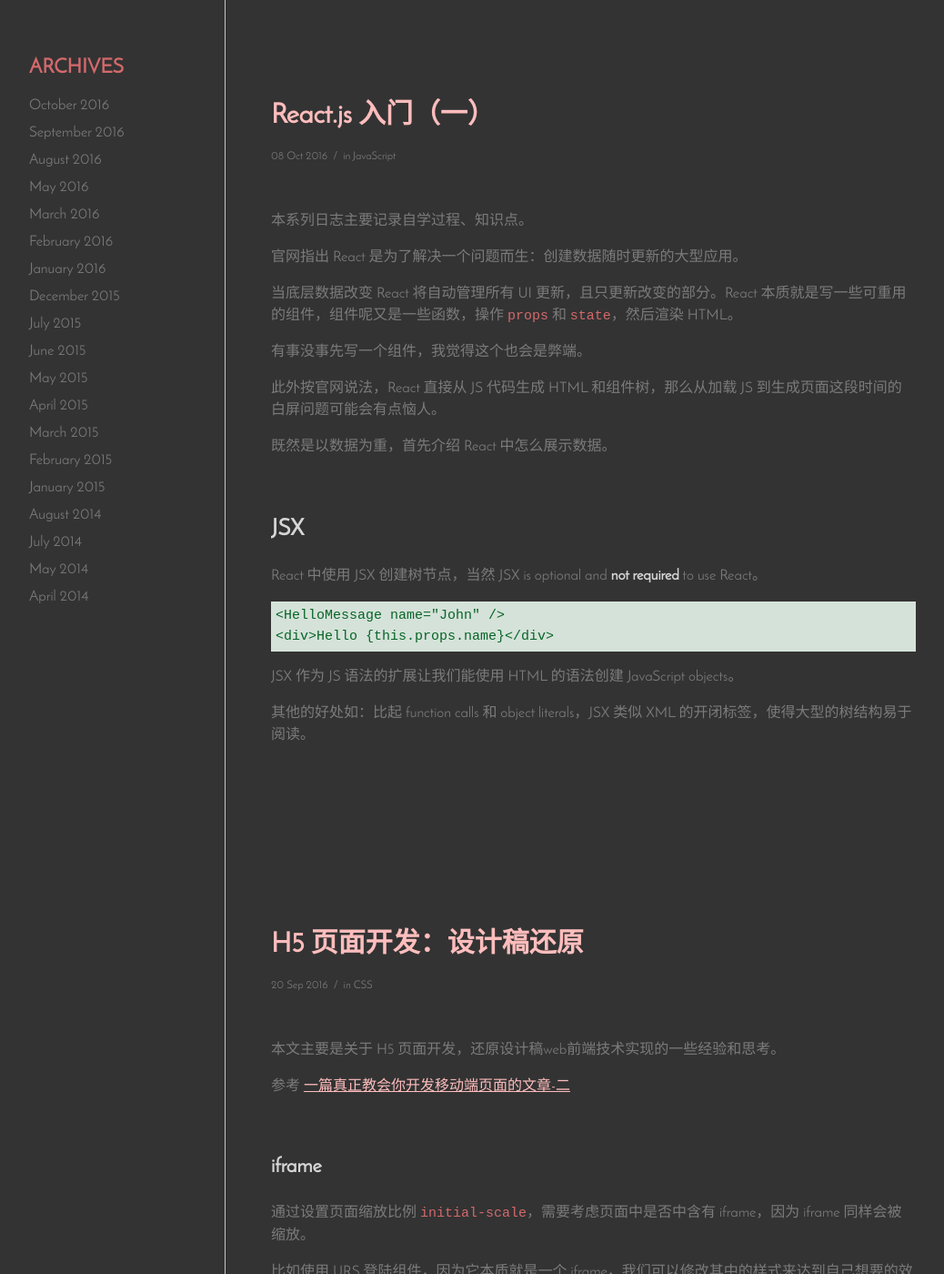
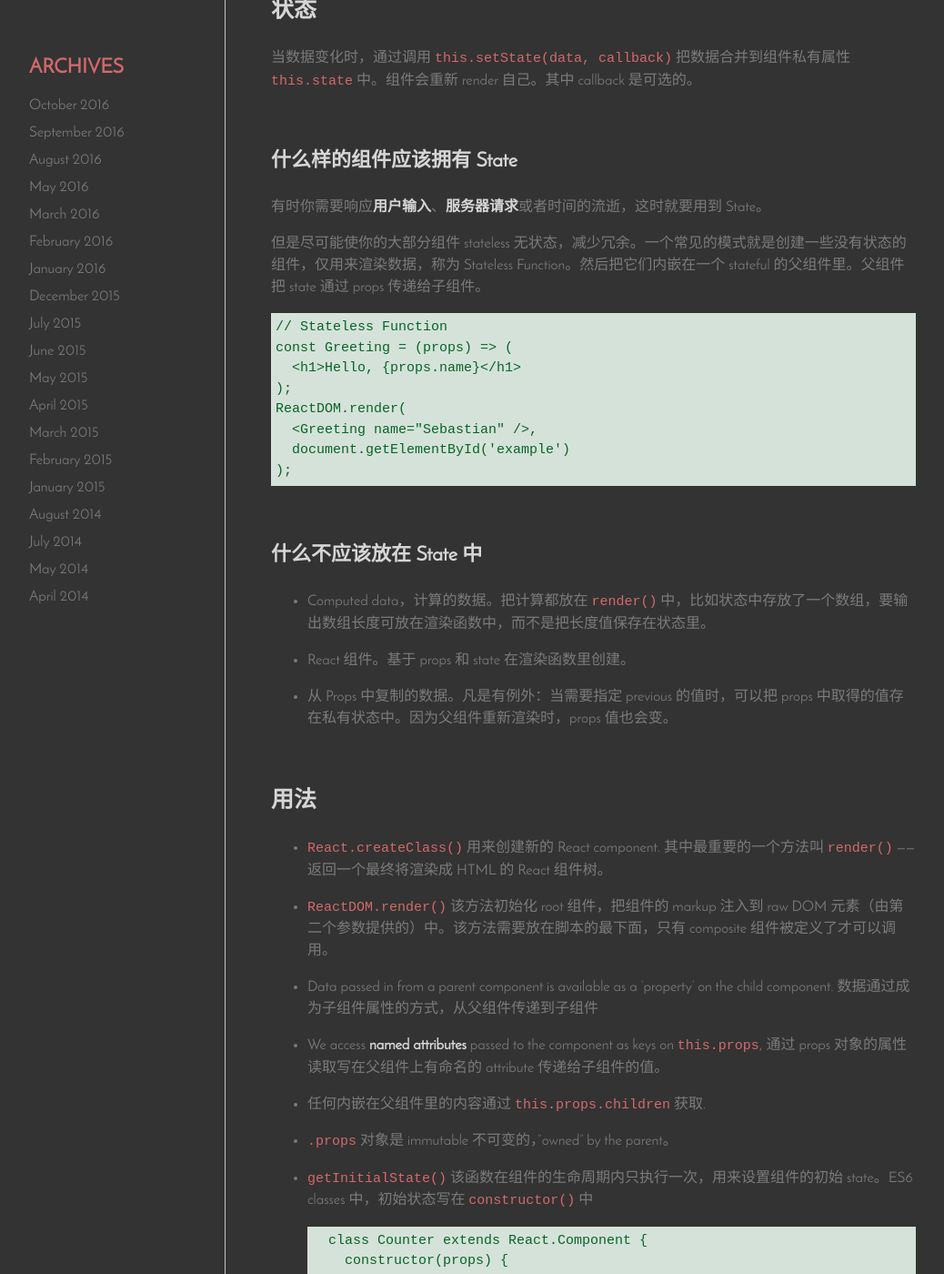
Before and after one commit to Vivi-wu/dive-into-web, a Jekyll site: the page built from blogs/index.html, in a window 1280 px wide and 1400 px high, scrolled down 987 px. Shown: the whole window at 91% size, without its empty margins (98-1136 px from the left). Built offline with Jekyll 4.4.1, drawn with Linux system fonts in a browser that asks for light colours; nearby versions of some CDN libraries; the list of posts is cut into pages by our own code; some of the changed text lies outside the part shown.

Commit message:
update React官网文档再学习

```diff
--- a/_posts/2016-10-08-React-basic.markdown
+++ b/_posts/2016-10-08-React-basic.markdown
@@ -87,18 +87,53 @@
 
 当组件的所有属性 props 可预知时，可以把它们一一写在组件上传递给子组件。但有时不能预知全部属性，而 props 作为 immutable 的对象，不要给对象写属性如：`component.props.foo = x;`
 
-此时可以使用 JSX 的新特性，被称作 spread attributes。不直接对 `component.props` 操作
+此时可以使用 JSX 的新特性，被称作 **spread attributes**。不直接对 `component.props` 操作也能解决前面的问题。
 
     var props = {};
     props.foo = x;
     props.bar = y;
     var component = <Component {...props} />;
 
-还可以用来合并老的 `props` 和额外的属性值，如下:
+`{...this.props}` 属性的传递把组件上的 HTML attributes 都复制到底层的 HTML 元素上，save typing！
+
+此外还可以用来合并老的 `props` 和额外的属性值，如下:
 
     <Component {...this.props} more="values" />
 
 注意：attribute 的**书写顺序很重要**，写在右边的覆盖前面的同名特性。
+
+还可以指定哪个属性不往下面传递：
+
+    function FancyCheckbox(props) {
+      var { checked, ...other } = props;
+      var fancyClass = checked ? 'FancyChecked' : 'FancyUnchecked';
+      // `other` contains { onClick: console.log } but not the checked property
+      return (
+        <div {...other} className={fancyClass} />
+      );
+    }
+    ReactDOM.render(
+      <FancyCheckbox checked={true} onClick={console.log.bind(console)}>
+        Hello world!
+      </FancyCheckbox>,
+      document.getElementById('example')
+    );
+
+如果既想要消费一个属性，又想把它传递下去，就在子组件上再明确地写下这个属性即可：
+
+    function FancyCheckbox(props) {
+      var { checked, title, ...other } = props;
+      var fancyClass = checked ? 'FancyChecked' : 'FancyUnchecked';
+      var fancyTitle = checked ? 'X ' + title : 'O ' + title;
+      return (
+        <label>
+          <input {...other} checked={checked} className={fancyClass}
+            type="checkbox"
+          />
+          {fancyTitle}
+        </label>
+      );
+    }
 
 ## 实践中遇到的问题
 
--- /dev/null
+++ b/_posts/2016-10-19-React-basic-2.markdown
@@ -0,0 +1,163 @@
+---
+title:  "React.js 入门（二）"
+category: JavaScript
+---
+本章主要写 React 的数据操作
+
+## 事件处理
+
+React 保证所有事件在各种浏览器中表现一致，与 W3C spec 的冒泡和捕捉一致。
+
+使用 **camelCase** 的特性名绑定事件处理函数（区别于 HTML 元素的全小写 `onclick`）.
+
+每个事件处理函数自动绑定它所属的组件实例，除了使用 ES6 class 语法时。
+
+    class SayHello extends React.Component {
+      constructor(props) {
+        super(props);
+        // This line is important! 需要手动绑定 this 到实例
+        this.handleClick = this.handleClick.bind(this);
+      }
+
+      handleClick() {
+        alert('Hello!');
+      }
+
+      render() {
+        // Because `this.handleClick` is bound, we can use it as an event handler.
+        return (
+          <button onClick={this.handleClick}>
+            Say hello
+          </button>
+        );
+      }
+    }
+
+## 状态
+
+当数据变化时，通过调用 `this.setState(data, callback)` 把数据合并到组件私有属性 `this.state` 中。组件会重新 render 自己。其中 callback 是可选的。
+
+### 什么样的组件应该拥有 State
+
+有时你需要响应**用户输入**、**服务器请求**或者时间的流逝，这时就要用到 State。
+
+但是尽可能使你的大部分组件 stateless 无状态，减少冗余。一个常见的模式就是创建一些没有状态的组件，仅用来渲染数据，称为 Stateless Function。然后把它们内嵌在一个 stateful 的父组件里。父组件把 state 通过 props 传递给子组件。
+
+    // Stateless Function
+    const Greeting = (props) => (
+      <h1>Hello, {props.name}</h1>
+    );
+    ReactDOM.render(
+      <Greeting name="Sebastian" />,
+      document.getElementById('example')
+    );
+
+### 什么不应该放在 State 中
+
++ Computed data，计算的数据。把计算都放在 `render()` 中，比如状态中存放了一个数组，要输出数组长度可放在渲染函数中，而不是把长度值保存在状态里。
++ React 组件。基于 props 和 state 在渲染函数里创建。
++ 从 Props 中复制的数据。凡是有例外：当需要指定 previous 的值时，可以把 props 中取得的值存在私有状态中。因为父组件重新渲染时，props 值也会变。
+
+## 用法
+
++ `React.createClass()` 用来创建新的 React component. 其中最重要的一个方法叫 `render()` —— 返回一个最终将渲染成 HTML 的 React 组件树。
++ `ReactDOM.render()` 该方法初始化 root 组件，把组件的 markup 注入到 raw DOM 元素（由第二个参数提供的）中。该方法需要放在脚本的最下面，只有 composite 组件被定义了才可以调用。
++ Data passed in from a parent component is available as a 'property' on the child component. 数据通过成为子组件属性的方式，从父组件传递到子组件
++ We access **named attributes** passed to the component as keys on `this.props`, 通过 props 对象的属性读取写在父组件上有命名的 attribute 传递给子组件的值。
++ 任何内嵌在父组件里的内容通过 `this.props.children` 获取.
++ `.props` 对象是 immutable 不可变的，"owned" by the parent。
++ `getInitialState()` 该函数在组件的生命周期内只执行一次，用来设置组件的初始 state。ES6 classes 中，初始状态写在 `constructor()` 中
+
+        class Counter extends React.Component {
+          constructor(props) {
+            super(props);
+            this.state = {count: props.initialCount};
+          }
+          // ...
+        }
+        // 等价写法
+        var Counter = React.createClass({
+          getInitialState: function() {
+            return {count: this.props.initialCount};
+          },
+          // ...
+        });
+
++ `componentDidMount` 函数在组件**第一次**被渲染时由 React 自动调用。
++ 无状态的函数仍然可以设置 `propTypes` 和 `defaultProps`。
++ 官方建议使用 ES6 语法。
+
+
+One **limitation**: React 组件只能渲染一个 **single root node** 单独的一个根节点. 如果你想要返回过个节点，它们必须要 be wrapped 被包裹在一个唯一的根节点元素里。
+
+### Dynamic Children
+
+当子节点为动态插入（如搜索结果，或者流中加入新的组件）时，每个子节点的标识和状态在渲染过程必须保持，这时需要通过 _key_ 属性给每一个 child 分配一个标识符。
+
+    render() {
+      return (
+        <ol>
+          {this.props.results.map((result, index) => (
+            <li key={index}>{result.text}</li>
+          ))}
+        </ol>
+      );
+    }
+
+这个 _key_ 属性必须直接在数组中提供给组件，而不是组件的 HTML 子元素的容器上。如下，_text_ 可以，但是 _key_ 不行.
+
+    // WRONG!
+    class ListItemWrapper extends React.Component {
+      render() {
+        return <li key={this.props.data.id}>{this.props.data.text}</li>;
+      }
+    }
+    class MyComponent extends React.Component {
+      render() {
+        return (
+          <ul>
+            {this.props.results.map((result) => (
+              <ListItemWrapper data={result} />   // <ListItemWrapper key={result.id} data={result} />
+            ))}
+          </ul>
+        );
+      }
+    }
+
+### Prop Validation
+
+出于性能考虑，仅在开发阶段通过 `propTypes` 属性检查组件接受到的数据类型是否正确。若是 invalid value，在浏览器 JS console 中报错。
+
+    class Greeting extends React.Component {
+      render() {
+        return (
+          <h1>Hello, {this.props.name}</h1>
+        );
+      }
+    }
+    Greeting.propTypes = {
+      name: React.PropTypes.string
+    };
+
+更多用法参考[这里](https://facebook.github.io/react/docs/reusable-components.html).
+
+### Default Prop values
+
+通过 `defaultProps` 给父组件的 _props_ 设置默认值。使我们可以安全地使用 props，不必担心没有值，也避免重复书写。
+
+    class Greeting extends React.Component {
+      render() {
+        return (
+          <h1>Hello, {this.props.name}</h1>
+        );
+      }
+    }
+    // Specifies the default values for props:
+    Greeting.defaultProps = {
+      name: 'Stranger'
+    };
+    // Renders "Hello, Stranger":
+    ReactDOM.render(
+      <Greeting />,
+      document.getElementById('example')
+    );
```
